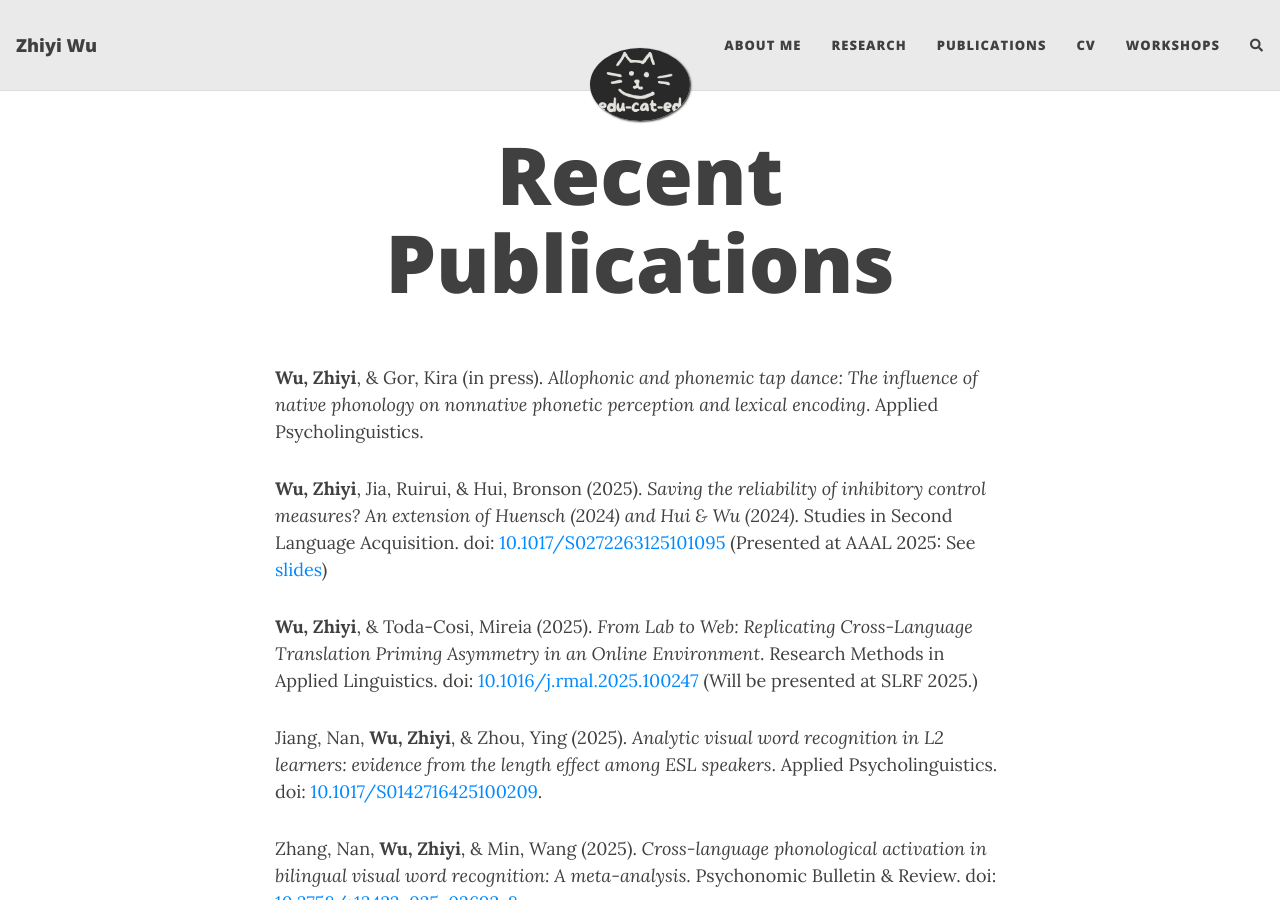
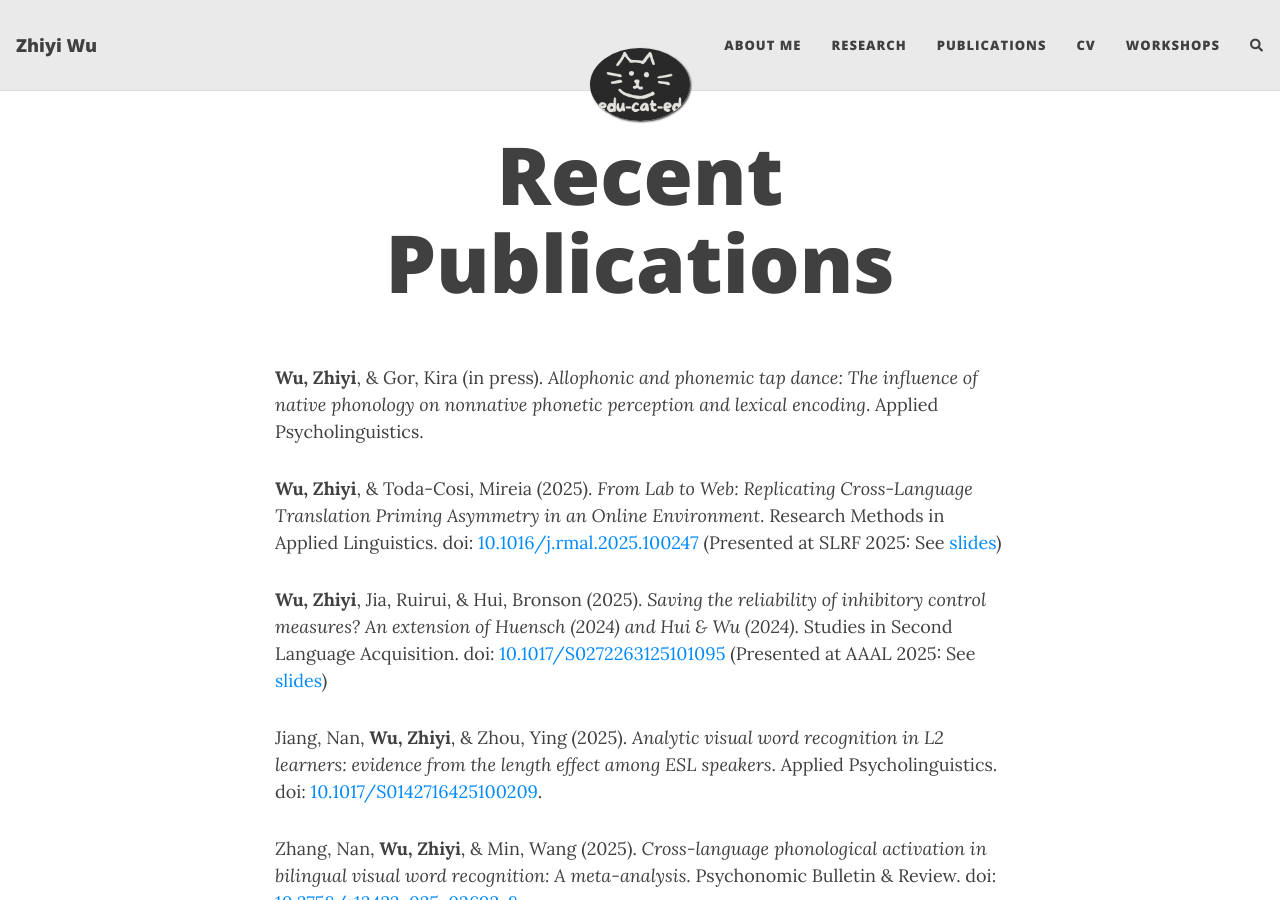
Before and after one commit to Zhiyijenny/Zhiyijenny.github.io, a Jekyll site: the page built from Publications.md, in a window 1280 px wide and 900 px high. Built offline with Jekyll 4.4.1, drawn with Linux system fonts in a browser that asks for light colours; nearby versions of some CDN libraries; comment, search, counter and statistics services are not loaded.

Commit message:
Update Publications.md to update some info

```diff
--- a/Publications.md
+++ b/Publications.md
@@ -5,9 +5,9 @@ title: Recent Publications
 
 **Wu, Zhiyi**, & Gor, Kira (in press). _Allophonic and phonemic tap dance: The influence of native phonology on nonnative phonetic perception and lexical encoding_. Applied Psycholinguistics.
 
+**Wu, Zhiyi**, & Toda-Cosi, Mireia (2025). _From Lab to Web: Replicating Cross-Language Translation Priming Asymmetry in an Online Environment_. Research Methods in Applied Linguistics. doi: [10.1016/j.rmal.2025.100247](https://www.sciencedirect.com/science/article/pii/S2772766125000680) (Presented at SLRF 2025: See [slides](https://docs.google.com/presentation/d/1Ms5fdQNg0s12FvlLcV_-wDTl7bVYNMNkInKtjci9aXc/edit?usp=sharing))
+
 **Wu, Zhiyi**, Jia, Ruirui, & Hui, Bronson (2025). _Saving the reliability of inhibitory control measures? An extension of Huensch (2024) and Hui & Wu (2024)_. Studies in Second Language Acquisition. doi: [10.1017/S0272263125101095](https://www.cambridge.org/core/journals/studies-in-second-language-acquisition/article/saving-the-reliability-of-inhibitory-control-measures-an-extension-of-huensch-2024-and-hui-and-wu-2024/D87F2E07641C7D842198EBDC7687CEC8) (Presented at AAAL 2025: See [slides](https://docs.google.com/presentation/d/1uBD1XfeauY1oTm13Yb3KUiDGJaBn3scHv-0sLwnDm_w/edit?usp=sharing))
-
-**Wu, Zhiyi**, & Toda-Cosi, Mireia (2025). _From Lab to Web: Replicating Cross-Language Translation Priming Asymmetry in an Online Environment_. Research Methods in Applied Linguistics. doi: [10.1016/j.rmal.2025.100247](https://www.sciencedirect.com/science/article/pii/S2772766125000680) (Will be presented at SLRF 2025.)
 
 Jiang, Nan, **Wu, Zhiyi**, & Zhou, Ying (2025). _Analytic visual word recognition in L2 learners: evidence from the length effect among ESL speakers_. Applied Psycholinguistics. doi: [10.1017/S0142716425100209](https://www.cambridge.org/core/journals/applied-psycholinguistics/article/analytic-visual-word-recognition-in-l2-learners-evidence-from-the-length-effect-among-esl-speakers/2D6E5E7926286BC7B03B3F9B235E0149).
 
```
